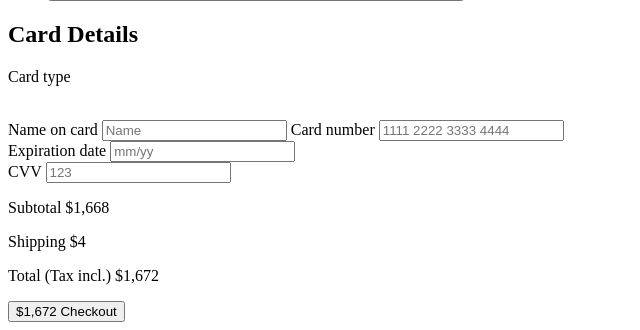
After one commit to kiyoshikilla/test_shop, a Django app: template products/templates/products/basket.html in a window 1280 px wide. The commit adds this page. Shown: the part 1143-1473 px from the top of the page, without its empty margins (0-640 px from the left). Run offline with Django 5.2, Linux system fonts and the light colour scheme; the template is opened without the code that fills it, so the values that code supplies are empty.

Commit message:
some templates fix + created cart page

```diff
--- /dev/null
+++ b/products/templates/products/basket.html
@@ -0,0 +1,88 @@
+<!DOCTYPE html>
+<html lang="en">
+<head>
+    <meta charset="UTF-8">
+    <meta name="viewport" content="width=device-width, initial-scale=1.0">
+    <title>Shopping cart - TWILIGHT STORE</title>
+</head>
+<body>
+
+    <header>
+
+        <div class="link">
+            <a href="#" class="text-link">
+                <img src="/static/img/arrow.png" alt="">
+                Shopping Continue
+            </a>
+        </div>
+
+    </header>
+
+    <section>
+
+        <div class="title">
+            <h1 class="main-title">Shopping cart</h1>
+            <p class="sub-title">You have 3 item in your cart</p>
+        </div>
+
+        <ul class="card-list">
+            <li class="card-item">
+                <img src="/products_images/product-1.jpg" alt="" class="product-img">
+                <div class="product-info">
+                    <p class="product-name">Bape Hoodie</p>
+                    <p class="product-size">Extra cheese and toping</p>
+                </div>
+                <p class="product-price">$681</p>
+                <button class="delete-btn">
+                  <img src="/static/img/trash_can.png" alt="">
+                </button>
+            </li>
+        </ul>
+    </section>
+
+
+    <aside class="container">
+
+        <div class="high-text">
+            <h2 class="card-container">Card Details</h2>
+            <p class="type">Card type</p>
+        </div>
+
+        <div class="card-select">
+            <img src="" alt="">
+            <img src="" alt="">
+            <img src="" alt="">
+        </div>
+
+        <form class="payment">
+            <label for="name-on-card">Name on card</label>
+            <input type="text" id="name-on-card" placeholder="Name">
+
+            <label for="card-number">Card number</label>
+            <input type="text" id="card-number" placeholder="1111 2222 3333 4444">
+
+            <div class="exp-cvv">
+                <div class="expiry">
+                    <label for="exp">Expiration date</label>
+                    <input type="text" id="exp" placeholder="mm/yy">
+                </div>
+                <div class="cvv">
+                    <label for="cvv-num">CVV</label>
+                    <input type="text" id="cvv-num" placeholder="123">
+                </div>
+            </div>
+        </form>
+        <div class="summary">
+            <p><span>Subtotal</span> <span>$1,668</span></p>
+            <p><span>Shipping</span> <span>$4</span></p>
+            <p><span>Total (Tax incl.)</span> <span>$1,672</span></p>
+        </div>
+
+        <button class="checkout-btn">
+            <span>$1,672</span>
+            <span>Checkout</span>
+        </button>
+    </aside>
+
+</body>
+</html>
--- a/products/templates/products/shop.html
+++ b/products/templates/products/shop.html
@@ -41,7 +41,7 @@
                         </span>
                     </div>
                     {% endfor %}
-                    <a href="{% url 'products:shop' %}" class="btn btn-sm btn-secondary mb-3">Очистити</a>
+                    <a href="{% url 'products:shop' %}" class="btn btn-sm btn-secondary mb-3">Clear</a>
                 </form>
             </div>
                 <!-- Categories End -->
@@ -60,7 +60,7 @@
                             <span class="badge border font-weight-normal">{{ size.product_set.count }}</span>
                         </div>
                         {% endfor %}
-                        <a href="{% url 'index' %}" class="btn btn-sm btn-secondary mb-3">Очистити</a>
+                        <a href="{% url 'index' %}" class="btn btn-sm btn-secondary mb-3">Clear</a>
                     </form>
                 </div>
                 <!-- Size End -->
```
Also changed, not shown: products/templates/products/base.html (+6 -8 lines).
